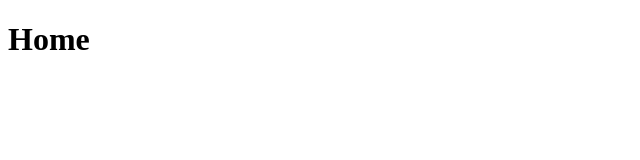
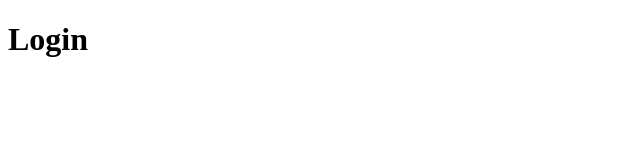
Before and after one commit to dev-t2/expo-kakao-friend-list, a React (Create React App) app: page / in a window 1280 px wide. Shown: the top 160 px of the page, without its empty margins (0-640 px from the left). Built offline with nearby package versions, Linux system fonts and the light colour scheme.

Commit message:
React Router Routes Update

```diff
--- a/src/App.tsx
+++ b/src/App.tsx
@@ -1,17 +1,24 @@
 import { memo } from 'react';
 import { BrowserRouter as Router, Route, Switch } from 'react-router-dom';
+import Home from './screen/Home';
+import Login from './screen/Login';
+import NotFound from './screen/NotFound';
 
 const App = () => {
+  const isLoggedIn = false;
+
   return (
-    <div>
     <Router>
       <Switch>
         <Route path="/" exact>
-            <h1>Home</h1>
+          {isLoggedIn ? <Home /> : <Login />}
+        </Route>
+
+        <Route>
+          <NotFound />
         </Route>
       </Switch>
     </Router>
-    </div>
   );
 };
 
--- /dev/null
+++ b/src/screen/Home.tsx
@@ -0,0 +1,7 @@
+import { memo } from 'react';
+
+const Home = () => {
+  return <h1>Home</h1>;
+};
+
+export default memo(Home);
--- /dev/null
+++ b/src/screen/Login.tsx
@@ -0,0 +1,7 @@
+import { memo } from 'react';
+
+const Login = () => {
+  return <h1>Login</h1>;
+};
+
+export default memo(Login);
--- /dev/null
+++ b/src/screen/NotFound.tsx
@@ -0,0 +1,7 @@
+import { memo } from 'react';
+
+const NotFound = () => {
+  return <h1>Not Found</h1>;
+};
+
+export default memo(NotFound);
```
Lines whose indentation alone changed are shown as unchanged.
